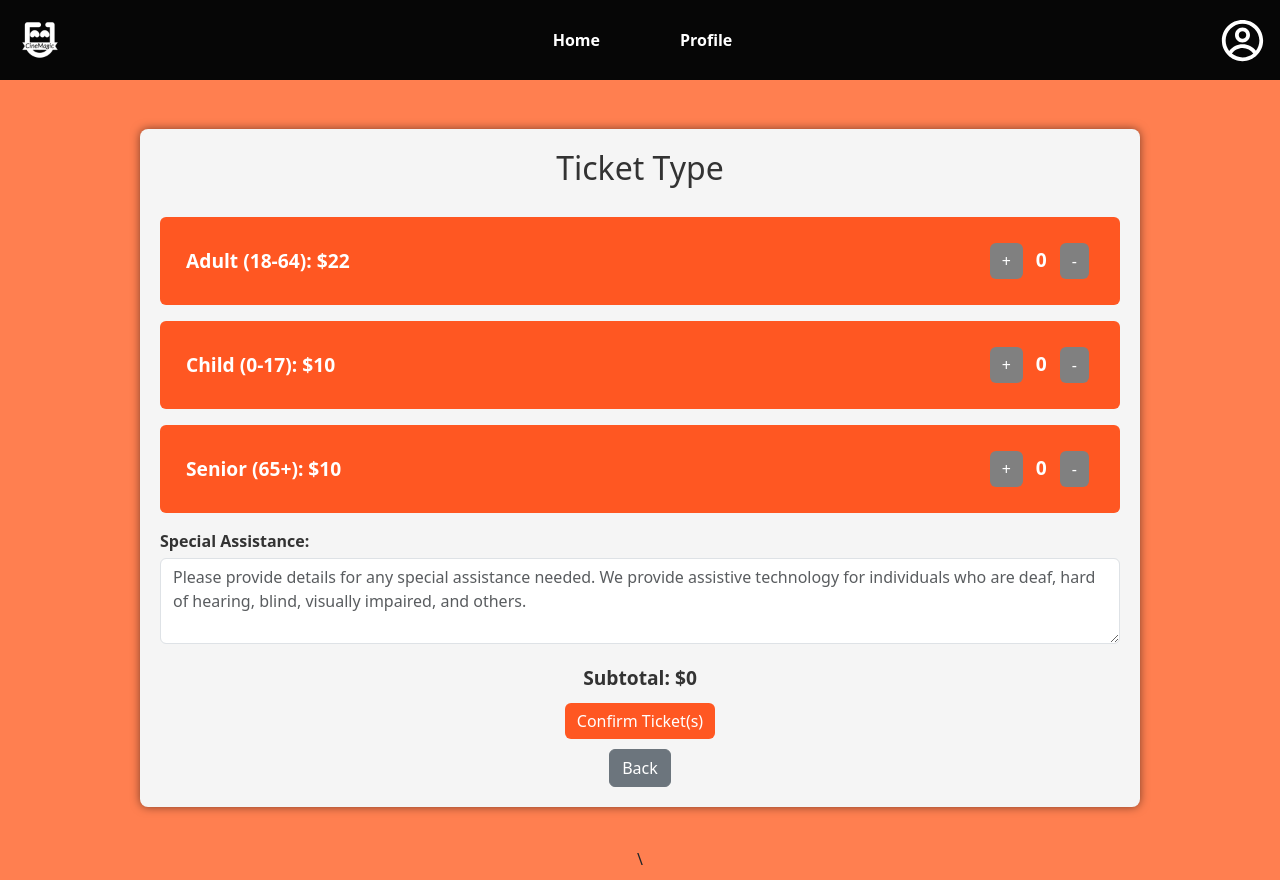
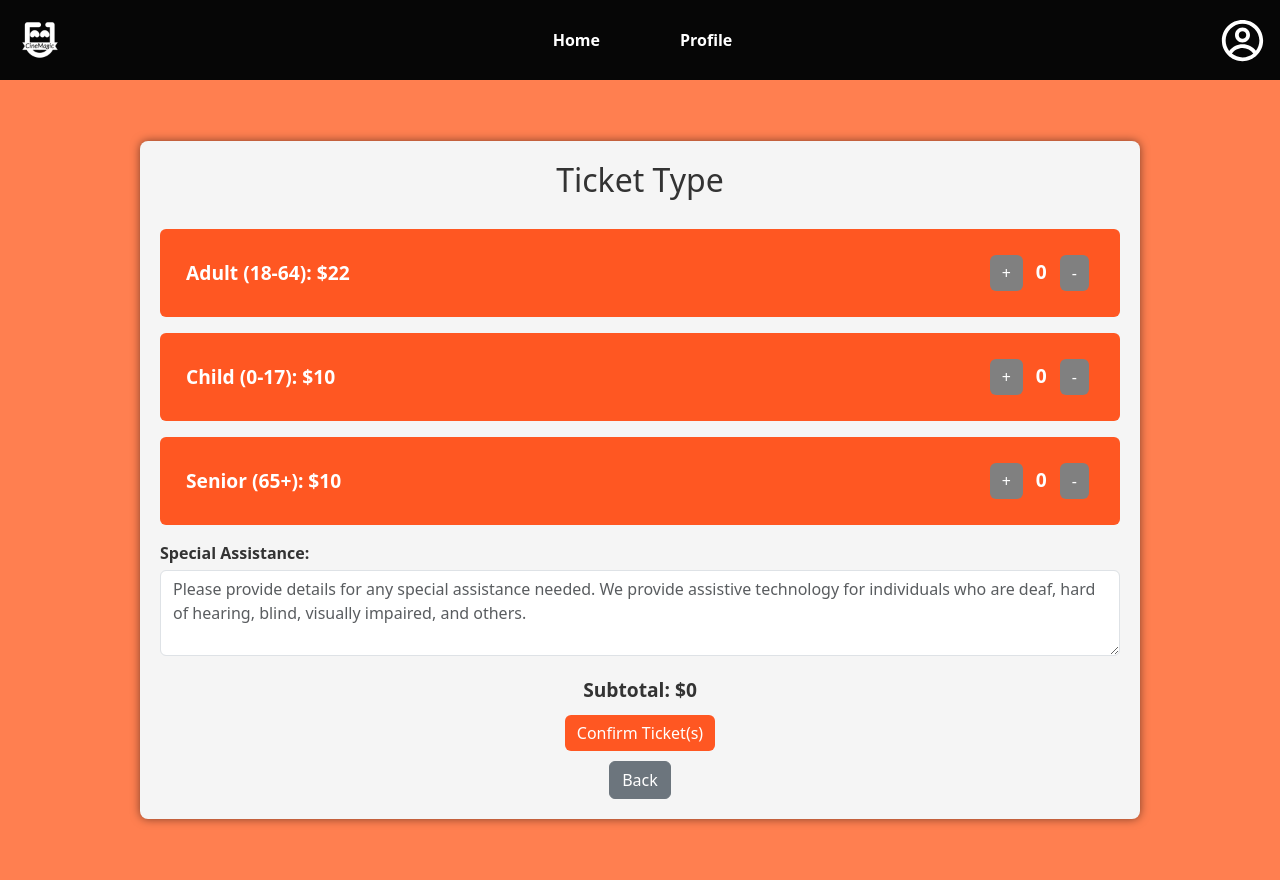
Before and after one commit to viet-ho/CineMagic, a React (Create React App) app: page /ticket-selection in a window 1280 px wide. Built offline with nearby package versions, Linux system fonts and the light colour scheme.

Commit message:
Minor fix for ticket booking page

```diff
--- a/src/components/TicketBookingPage.js
+++ b/src/components/TicketBookingPage.js
@@ -167,7 +167,6 @@ function TicketBookingPage() {
           </Button>
         </div>
       </div>
-      \{" "}
     </div>
   );
 }
```
